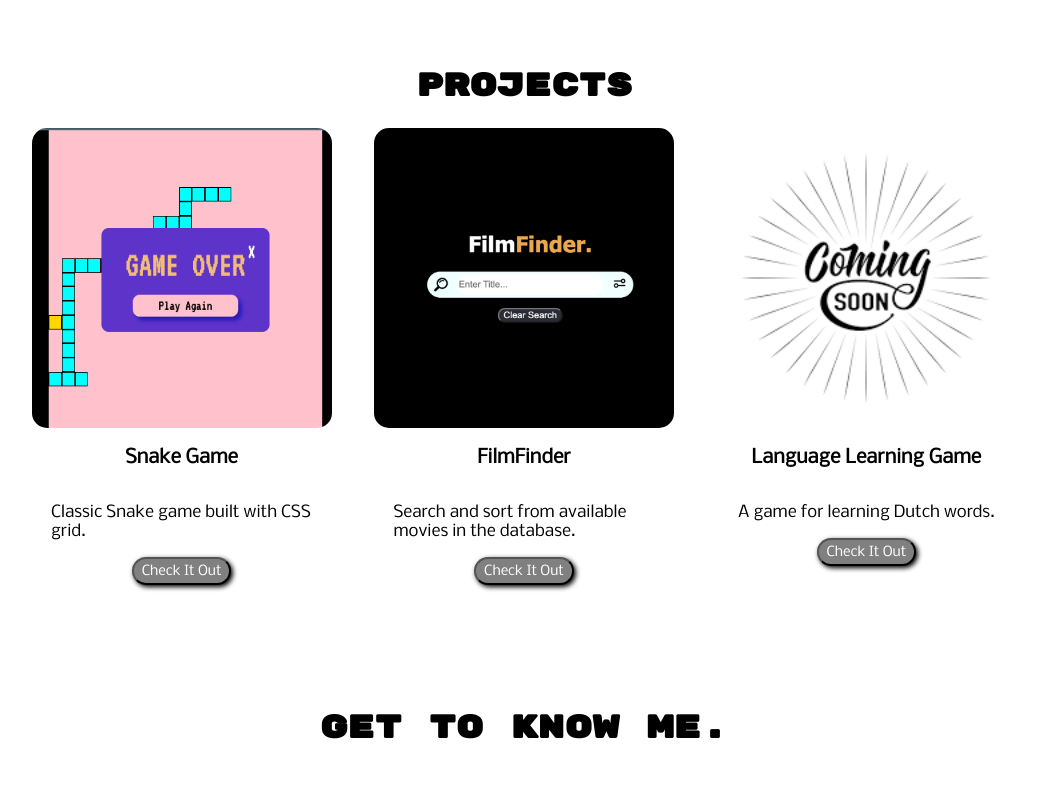
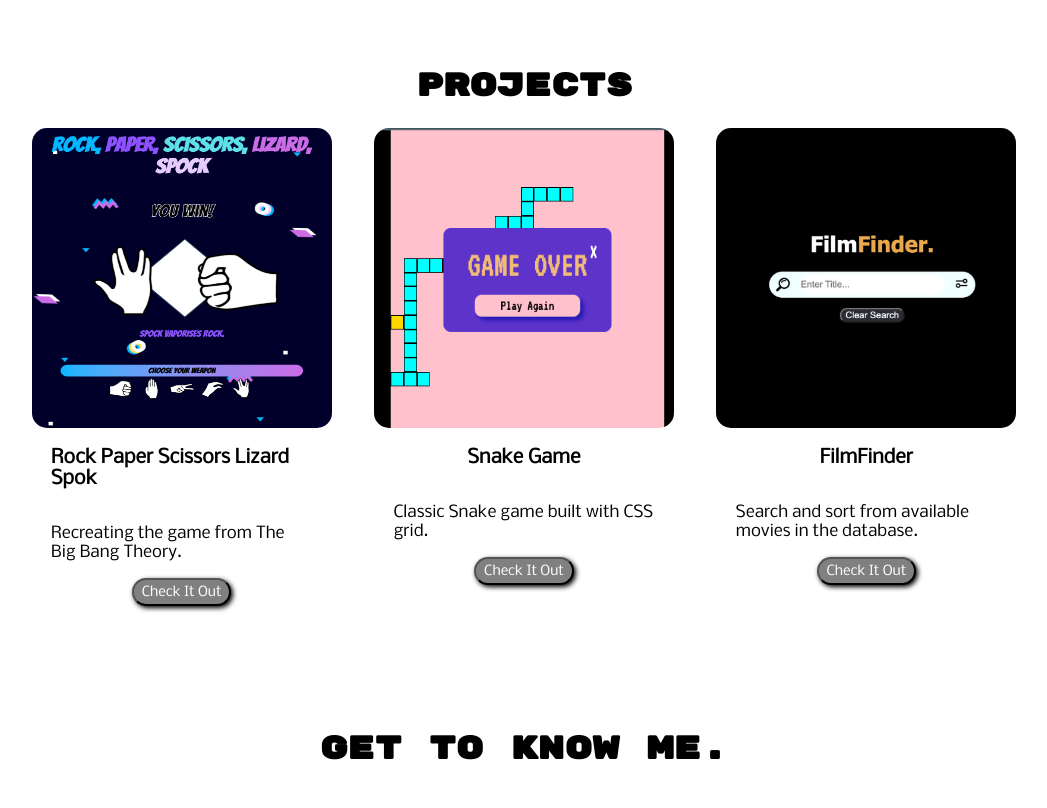
Before and after one commit to MaronillaG/Gillian-Maronilla-Portfolio, a plain HTML site: page index.html in a window 1280 px wide. Shown: the part 832-1640 px from the top of the page, without its empty margins (116-1163 px from the left). Drawn offline with Linux system fonts and the light colour scheme.

Commit message:
adding new card for RPSLS

```diff
--- a/index.html
+++ b/index.html
@@ -45,6 +45,12 @@
         <h2 class="section-heading">Projects</h2>
         <div class="projects-container">
             <div class="card">
+                <img  src="./Assets/rpsls.png" alt="icon-project3" class="img-icon">
+                <h3 class="project-title">Rock Paper Scissors Lizard Spok</h3>
+                <p> Recreating the game from The Big Bang Theory.</p>
+                <a href="https://maronillag.github.io/RPSLizzardSpok/"><button class="btn">Check It Out</button></a>
+            </div>
+            <div class="card">
                 <img src="./Assets/Snake.png" alt="icon-project1" class="img-icon">
                 <h3 class="project-title"> Snake Game </h3>
                 <p>Classic Snake game built with CSS grid.</p>
@@ -56,12 +62,7 @@
                 <p>Search and sort from available movies in the database.</p>
                 <a href="https://maronillag.github.io/FilmFinder/"><button class="btn">Check It Out</button></a>
             </div>
-            <div class="card">
-                <img  src="./Assets/img-placeholder.png" alt="icon-project3" class="img-icon">
-                <h3 class="project-title">Language Learning Game</h3>
-                <p> A game for learning Dutch words. </p>
-                <a href="https://maronillag.github.io/TrueFalseGame/"><button class="btn">Check It Out</button></a>
-            </div>
+
         </div>
     </section>
 
@@ -69,8 +70,8 @@
         <h2 class="section-heading">Get To Know Me.</h2>
         <div class="about-container">
             <p class="about-text"> Hi I'm Gillian.<br>
-                <br> I want to learn how to build a variety of my own tools and have been teaching myself programming fundamentals using freeCodeCamp, Youtube Tutorials, ChatGPT and Reddit.<br>
-                <br> I'm naturally curious about most things and enjoy learning new skills. I definitely learn best by doing and then going back to understand the why and how it works that way.<br>
+                <br> I  have been teaching myself programming fundamentals using freeCodeCamp, Youtube Tutorials, ChatGPT and Reddit.<br>
+                <br> I'm naturally curious about most things and enjoy learning new skills. I definitely learn best by doing and then going back into the theory to understand why and how things work.<br>
                 <br> I like working as part of a team and try my best to make the most out of every situation.<br>
             <ul class="me">
                 <li class=""></li>
```
Also changed, not shown: Assets/rpsls.png (added).
